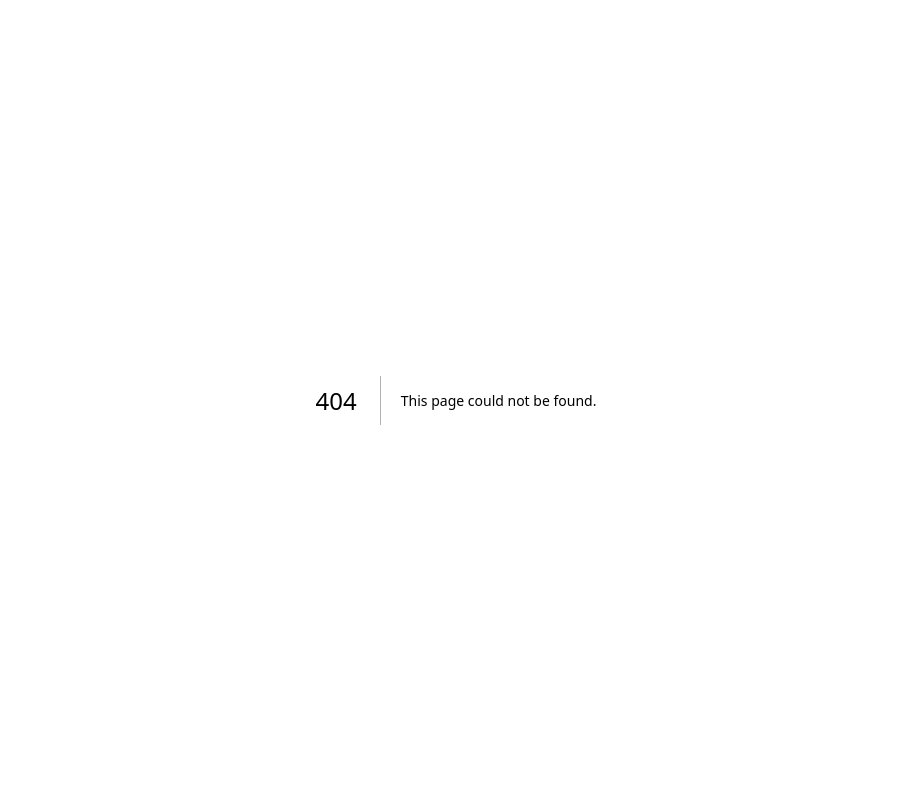
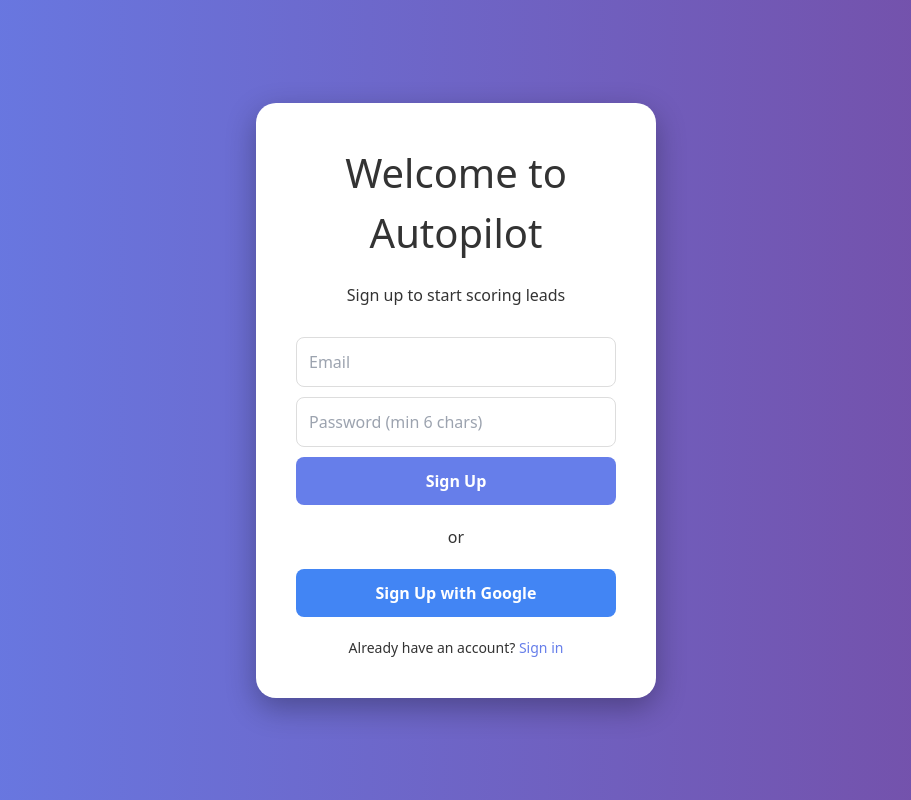
Before and after one commit to VidDazzleLLC/viddazzle, a Next.js app: page /login in a window 1280 px wide. Before the commit this address had no page. Shown: the whole page, without its empty margins (184-1095 px from the left). Built offline with nearby package versions, Linux system fonts and the light colour scheme.

Commit message:
Add login and app pages

```diff
--- /dev/null
+++ b/src/pages/login.jsx
@@ -0,0 +1,90 @@
+export default function Login() {
+  return (
+    <div style={{
+      minHeight: '100vh',
+      background: 'linear-gradient(to right, #667eea, #764ba2)',
+      color: 'white',
+      display: 'flex',
+      alignItems: 'center',
+      justifyContent: 'center',
+      textAlign: 'center'
+    }}>
+      <div style={{
+        background: 'white',
+        padding: '40px',
+        borderRadius: '20px',
+        boxShadow: '0 10px 30px rgba(0,0,0,0.3)',
+        color: '#333',
+        maxWidth: '400px',
+        width: '90%'
+      }}>
+        <h1 style={{ fontSize: '2.5rem', marginBottom: '20px' }}>
+          Welcome to Autopilot
+        </h1>
+        <p style={{ marginBottom: '30px' }}>
+          Sign up to start scoring leads
+        </p>
+
+        {/* Email/Password Signup */}
+        <form style={{ marginBottom: '20px' }}>
+          <input
+            type="email"
+            placeholder="Email"
+            style={{
+              width: '100%',
+              padding: '12px',
+              marginBottom: '10px',
+              borderRadius: '8px',
+              border: '1px solid #ddd',
+              fontSize: '16px'
+            }}
+          />
+          <input
+            type="password"
+            placeholder="Password (min 6 chars)"
+            style={{
+              width: '100%',
+              padding: '12px',
+              borderRadius: '8px',
+              border: '1px solid #ddd',
+              fontSize: '16px'
+            }}
+          />
+          <button type="submit" style={{
+            width: '100%',
+            background: '#667eea',
+            color: 'white',
+            padding: '12px',
+            borderRadius: '8px',
+            border: 'none',
+            fontSize: '16px',
+            fontWeight: 'bold',
+            marginTop: '10px'
+          }}>
+            Sign Up
+          </button>
+        </form>
+
+        <p style={{ marginBottom: '20px' }}>or</p>
+
+        {/* Google Auth */}
+        <button style={{
+          width: '100%',
+          background: '#4285f4',
+          color: 'white',
+          padding: '12px',
+          borderRadius: '8px',
+          border: 'none',
+          fontSize: '16px',
+          fontWeight: 'bold'
+        }}>
+          Sign Up with Google
+        </button>
+
+        <p style={{ marginTop: '20px', fontSize: '14px' }}>
+          Already have an account? <a href="#" style={{ color: '#667eea' }}>Sign in</a>
+        </p>
+      </div>
+    </div>
+  );
+}
```
